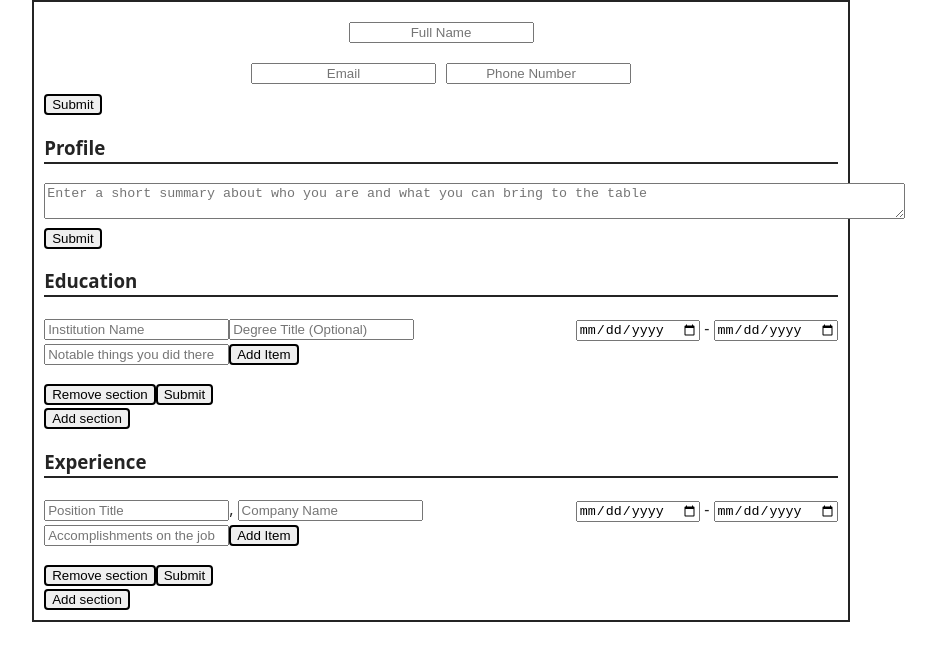
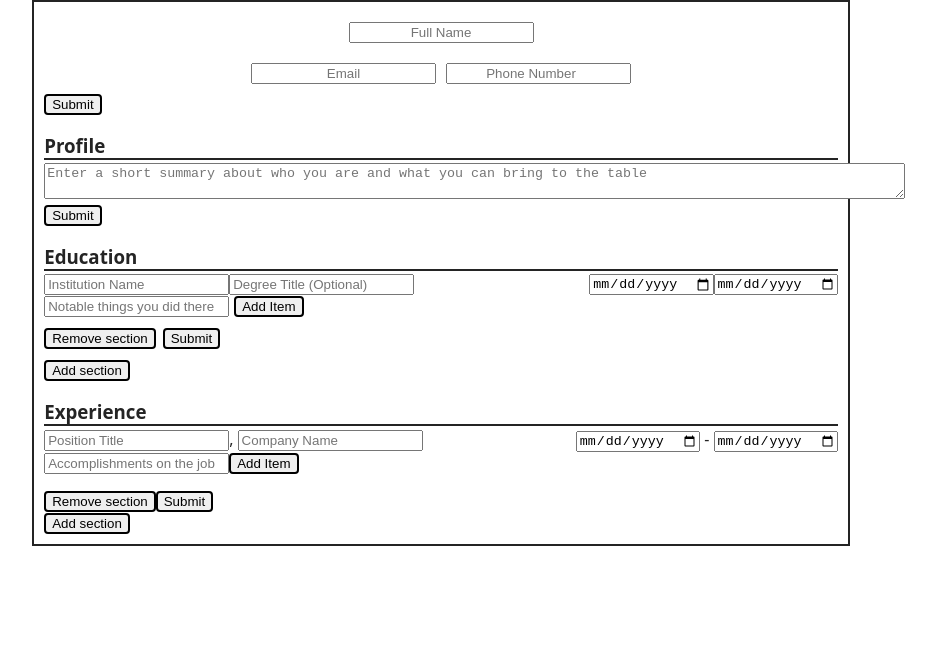
Before and after one commit to IsaacAkin/CV-Application, a React (Vite) app: page / in a window 1280 px wide. Shown: the top 660 px of the page, without its empty margins (199-1135 px from the left). Built offline with nearby package versions, Linux system fonts and the light colour scheme.

Commit message:
Added styling to the Education section

```diff
--- a/src/components/Education.jsx
+++ b/src/components/Education.jsx
@@ -36,12 +36,12 @@ export default function Education({ id, onDelete }) {
             <div className="school-info">
                 <div className="institution">
                     <Input type={'text'} value={institutionName} onChange={handleInstitutionName} placeholder={'Institution Name'} isSubmitted={submitted} />
-                    {degreeTitle && <span>, </span> }
+                    {degreeTitle && <span>, </span>}
                     <Input type={'text'} value={degreeTitle} onChange={handleDegreeTitle} placeholder={'Degree Title (Optional)'} isSubmitted={submitted} />
                 </div>
                 <div className="dates">
                     <Input type={'date'} value={startDate} onChange={handleStartDate} isSubmitted={submitted} />
-                    <span> - </span>
+                    {startDate && endDate && <span> - </span>}
                     <Input type={'date'} value={endDate} onChange={handleEndDate} isSubmitted={submitted} />
                 </div>
             </div>
--- a/src/index.css
+++ b/src/index.css
@@ -1,6 +1,6 @@
 :root {
   font-family: system-ui, Avenir, Helvetica, Arial, sans-serif;
-  line-height: 1.5;
+  line-height: 1.3;
   font-weight: 400;
 
   color-scheme: light dark;
--- a/src/styles/App.css
+++ b/src/styles/App.css
@@ -1,7 +1,3 @@
-#root {
-  /* border: 1px solid white; */
-}
-
 .app {
   border: 2px solid #242424;
   background-color: #ffffff;
--- a/src/styles/components.css
+++ b/src/styles/components.css
@@ -6,6 +6,7 @@
 
 h3 {
     border-bottom: 2px solid #242424;
+    margin-bottom: 3px;
 }
 
 p {
@@ -49,23 +50,47 @@ h2 {
 }
 
 /* PROFILE SECTION */
-.profile-section {
-    /* border: 2px solid blue; */
-}
 
 /* EDUCATION SECTION */
-.education-section {
-    /* border: 2px solid brown; */
-}
-
 .education-section .school-info {
-    /* border: 1px solid yellow; */
+    /* border: 1px solid red; */
     display: flex;
     justify-content: space-between;
 }
 
+.education-section .school-info .institution {
+    display: flex;
+}
+
+.education-section .school-info .institution>span+p {
+    margin-left: 5px;
+}
+
+.education-section .school-info .dates {
+    display: flex;
+}
+
+.education-section .school-info .dates>span {
+    margin-right: 5px;
+    margin-left: 5px;
+}
+
 .education-section .achievements {
-    /* border: 1px solid blue; */
+    /* border: 2px solid blue; */
+    margin: 0 0 10px 0;
+    padding-left: 20px;
+}
+
+.education-section .list-container>input+button {
+    margin-left: 5px;
+}
+
+.education-section>div>button+button {
+    margin-left: 7px;
+}
+
+.education-section>div {
+    margin: 0 0 10px 0;
 }
 
 /* EXPERIENCE SECTION */
```
